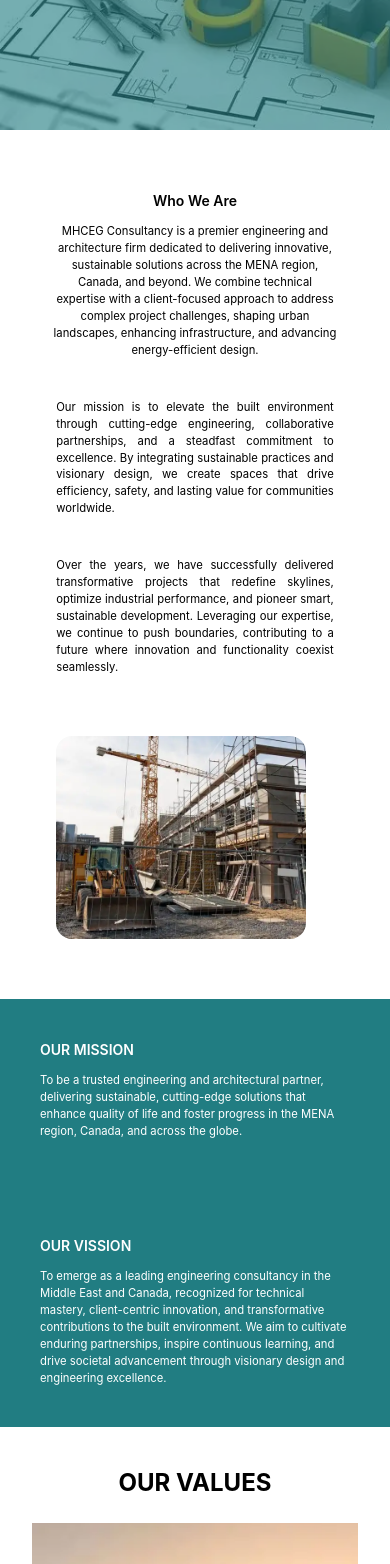
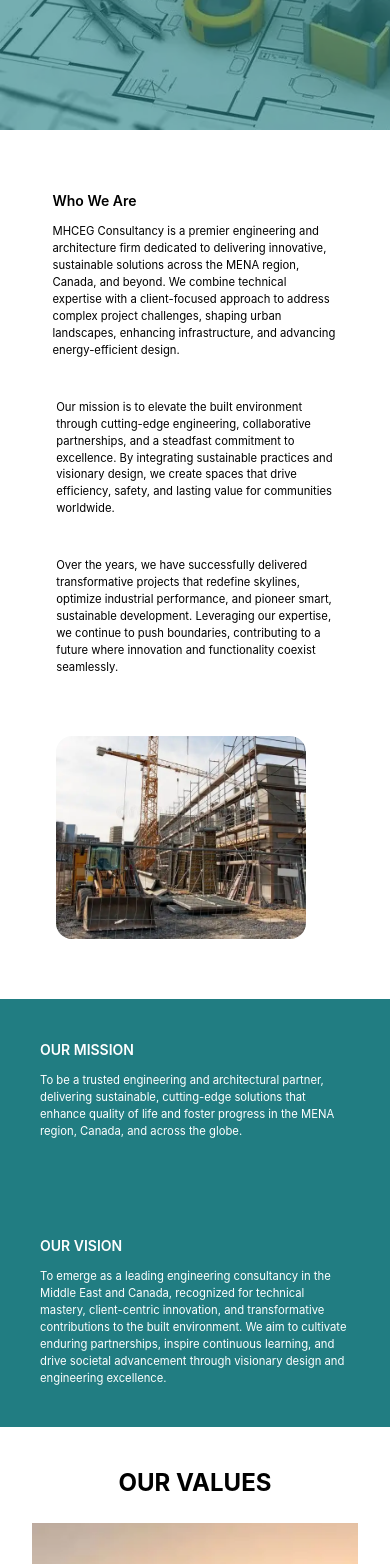
Before and after one commit to mhceg791-199/MHCEG-Website, a React (Vite) app: page /about in a window 390 px wide. Shown: the part 432-1996 px from the top of the page. Built offline with nearby package versions, Linux system fonts and the light colour scheme.

Commit message:
edit position for text and change the numbers

```diff
--- a/src/components/About/components/MissionAndVission.jsx
+++ b/src/components/About/components/MissionAndVission.jsx
@@ -1,4 +1,3 @@
-import React from "react";
 
 function MissionAndVission() {
   return (
@@ -10,7 +9,7 @@ function MissionAndVission() {
             To be a trusted engineering and architectural partner, delivering sustainable, cutting-edge solutions that enhance quality of life and foster progress in the MENA region, Canada, and across the globe. </p>
         </div>
         <div data-aos="fade-left" className="col-span-1 p-10">
-          <h2 className="mb-3">OUR VISSION</h2>
+          <h2 className="mb-3">OUR VISION</h2>
           <p>
             To emerge as a leading engineering consultancy in the Middle East and Canada, recognized for technical mastery, client-centric innovation, and transformative contributions to the built environment. We aim to cultivate enduring partnerships, inspire continuous learning, and drive societal advancement through visionary design and engineering excellence. </p>
         </div>
--- a/src/components/About/components/WhoWeAre.jsx
+++ b/src/components/About/components/WhoWeAre.jsx
@@ -1,15 +1,14 @@
-import React from "react";
 
 function WhoWeAre() {
   return (
     <>
-      <div className=" lg:w-1/2 sm:w-3/4 w-5/6 sm:px-10  p-5 pb-0 m-auto text-center mt-10 ">
+      <div className=" lg:w-1/2 sm:w-3/4 w-5/6 sm:px-10  p-5 pb-0 m-auto md:text-center mt-10 ">
         <h2 className="mb-3">Who We Are</h2>
         <p>
           MHCEG Consultancy is a premier engineering and architecture firm dedicated to delivering innovative, sustainable solutions across the MENA region, Canada, and beyond. We combine technical expertise with a client-focused approach to address complex project challenges, shaping urban landscapes, enhancing infrastructure, and advancing energy-efficient design. </p>
       </div>
       <div className="grid md:grid-cols-2 grid-cols-1 px-10 py-5 my-5  w-11/12 m-auto gap-10 ">
-        <div className="col-span-1 flex flex-col justify-center  text-justify">
+        <div className="col-span-1 flex flex-col justify-center  md:text-justify">
           <p data-aos="fade-right" className="mb-10">
             Our mission is to elevate the built environment through cutting-edge engineering, collaborative partnerships, and a steadfast commitment to excellence. By integrating sustainable practices and visionary design, we create spaces that drive efficiency, safety, and lasting value for communities worldwide. </p>
           <p data-aos="fade-right">
--- a/src/components/shared/MHCEG-Numbers/MHCEG-Numbers.jsx
+++ b/src/components/shared/MHCEG-Numbers/MHCEG-Numbers.jsx
@@ -6,8 +6,9 @@ import useCountUp from "../../../hooks/useCountUp";
 function MHCEG_Numbers() {
   const { ref, inView } = useInView({ triggerOnce: true }); // Detects if in view once
   const oneHundred = useCountUp(100, inView, 6000);
+  const oneHundredFifty = useCountUp(150, inView, 8000);
   const ten = useCountUp(10, inView, 2000);
-  const twenty = useCountUp(20, inView, 4000);
+  const twenty = useCountUp(25, inView, 4000);
 
   const numbersDetails = [
     {
@@ -21,7 +22,7 @@ function MHCEG_Numbers() {
       text: "Industries Served",
     },
     {
-      number: oneHundred,
+      number: oneHundredFifty,
       icon: "+",
       text: "Years of Expertise",
     },
```
